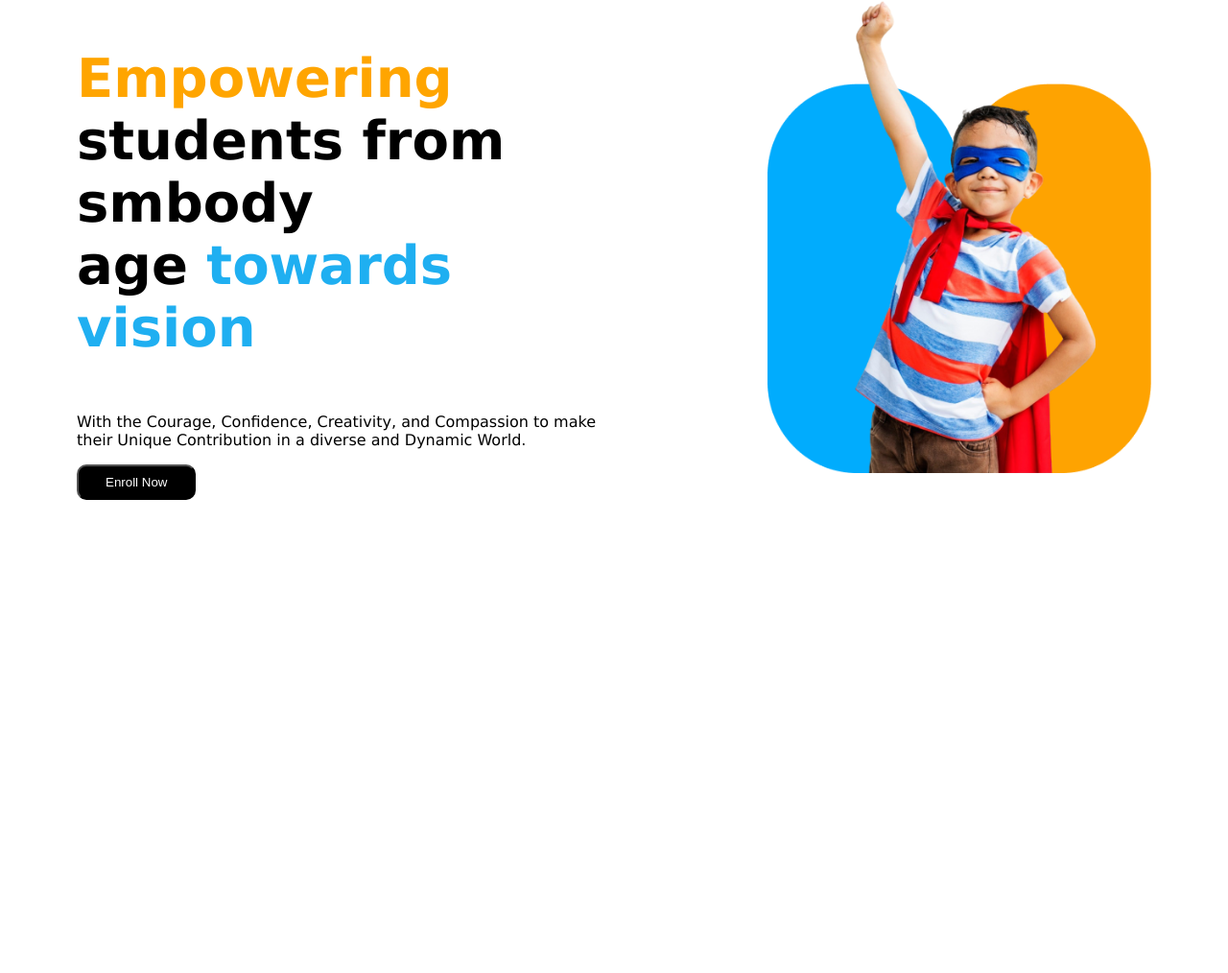
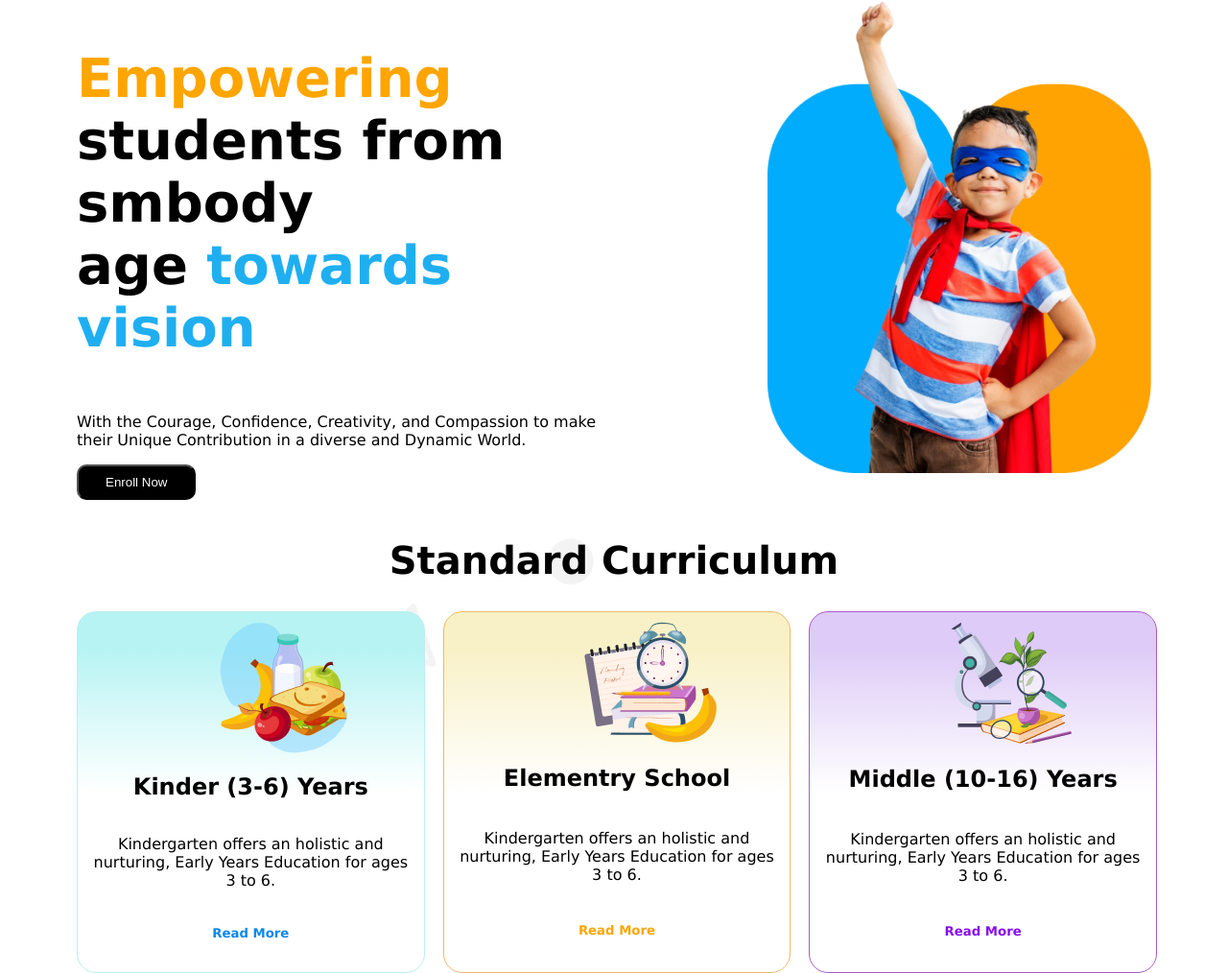
Before and after one commit to debashis50/Assignment_2, a plain HTML site: page index.html in a window 1280 px wide. Shown: the part 90-1104 px from the top of the page at 96% size. Before the commit the page ends 800 px from the top, so only its background shows below. Drawn offline with Linux system fonts and the light colour scheme.

Commit message:
third commit

```diff
--- a/index.html
+++ b/index.html
@@ -50,6 +50,32 @@
         </div>
     </div>
 
+    <div class="second_main_heading">
+        <div class="standard"><strong>Standard Curriculum</strong></div>
+        <div class="inside">
+            <div class="box" id="box_one">
+                <img class="kinder" src="assets/kinder.png">
+                <h2>Kinder (3-6) Years</h2>
+                <p>Kindergarten offers an holistic and nurturing, Early Years Education for ages 3 to 6.</p>
+                <h5 class="read" id="read_one">Read More</h5>
+            </div>
+            <div class="box" id="box_two">
+                <img class="elementary" src="assets/elementary.png">
+                <h2>Elementry School</h2>
+                    <p>Kindergarten offers an holistic and nurturing, Early Years Education for ages 3 to 6.</p>
+                    <h5 class="read" id="read_two">Read More</h5>
+            </div>
+            <div class="box" id="box_three">
+                <img class="middle" src="assets/middle.png">
+                <h2>Middle (10-16) Years</h2>
+                <p>Kindergarten offers an holistic and nurturing, Early Years Education for ages 3 to 6.</p>
+                <h5 class="read" id="read_three">Read More</h5>
+            </div>
+        </div>
+
+    </div>
+</div>
+
 
 
 </body>
--- a/style.css
+++ b/style.css
@@ -98,3 +98,66 @@
 .secondary_text  {
     color: rgb(31, 175, 241);
 }
+.standard {
+    text-align: center;
+    margin-top: 40px;
+    font-size: 40px;
+}
+
+.second_main_heading {
+    background-image: url(assets/bg.png);
+
+}
+.box {
+    display: grid;
+    width: 95.5%;
+    margin-top: 30px;
+    text-align: center;
+    padding: 10px;
+
+}
+.inside {
+    display: grid;
+    grid-template-columns: repeat(3, 1fr);
+    gap: 25px;
+}
+
+.kinder,
+.elementary,
+.middle {
+    padding-left: 40%;
+
+}
+.read {
+    display: grid;
+    justify-content: center;
+}
+#box_one {
+    border-radius: 20px;
+    background-image: linear-gradient(rgb(183, 243, 243) 10%, white 50%);
+    border: 1px solid rgb(186, 238, 241);
+}
+
+#box_two {
+    border-radius: 20px;
+    background-image: linear-gradient(rgb(248, 241, 199) 10%, white 50%);
+    border: 1px solid rgb(238, 185, 105);
+}
+
+#box_three {
+    border-radius: 20px;
+    background-image: linear-gradient(rgb(222, 203, 247) 10%, white 50%);
+    border: 1px solid rgb(169, 90, 205);
+}
+
+#read_one {
+    color: rgb(13, 136, 236);
+}
+
+#read_two {
+    color: rgb(253, 166, 5);
+}
+
+#read_three {
+    color: rgb(136, 13, 236);
+}
```
